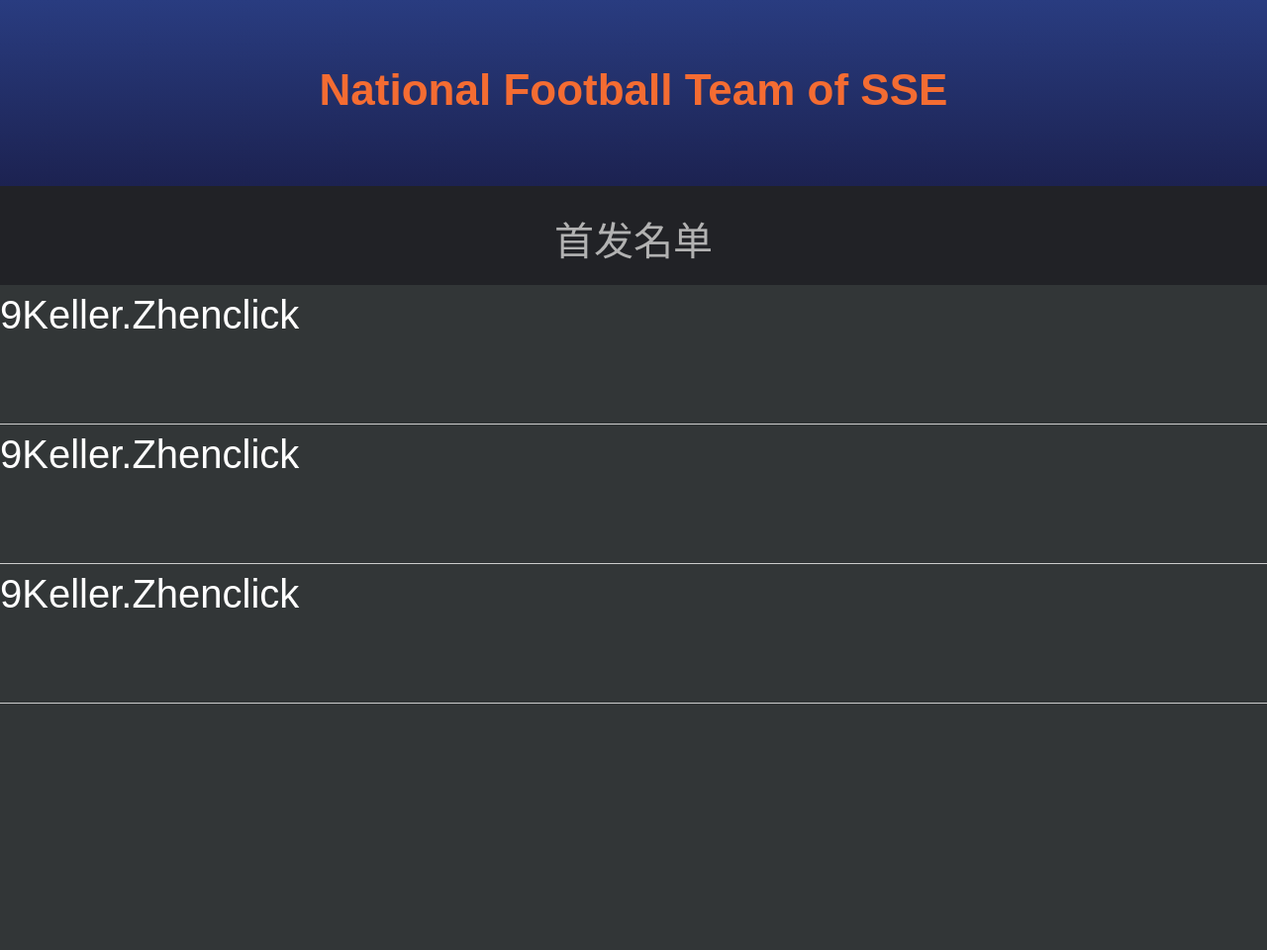
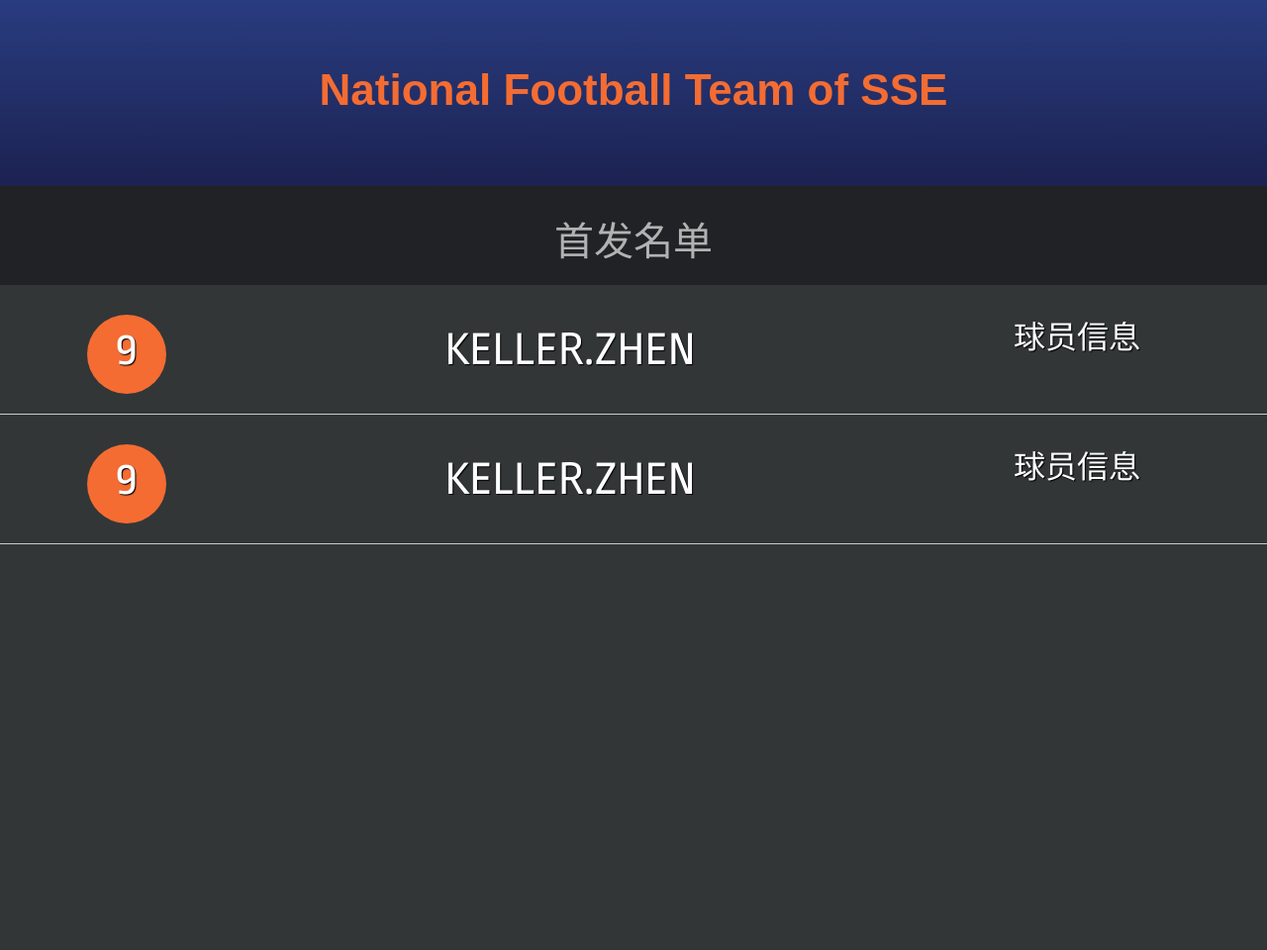
Before and after one commit to kellerzeus/kellerzeus.github.io, a PHP site: page /sse.html in a window 1280 px wide. Shown: the whole page at 99% size. Run offline with PHP 8.4, Linux system fonts and the light colour scheme.

Commit message:
sse6
sse6

```diff
--- /dev/null
+++ b/css/fonts/font.css
@@ -0,0 +1,35 @@
+/*
+ * Web Fonts from fontspring.com
+ *
+ * All OpenType features and all extended glyphs have been removed.
+ * Fully installable fonts can be purchased at http://www.fontspring.com
+ *
+ * The fonts included in this stylesheet are subject to the End User License you purchased
+ * from Fontspring. The fonts are protected under domestic and international trademark and
+ * copyright law. You are prohibited from modifying, reverse engineering, duplicating, or
+ * distributing this font software.
+ *
+ * (c) 2010-2014 Fontspring
+ *
+ *
+ *
+ *
+ * The fonts included are copyrighted by the vendor listed below.
+ *
+ * Vendor:      Lettersoup
+ * License URL: http://www.fontspring.com/fflicense/lettersoup
+ *
+ *
+ */
+
+@font-face {
+    font-family: 'ropa_sans_sc_proregular';
+    src: url('RopaSansSCPro-Regular-webfont.eot');
+    src: url('RopaSansSCPro-Regular-webfont.eot?#iefix') format('embedded-opentype'),
+         url('RopaSansSCPro-Regular-webfont.woff') format('woff'),
+         url('RopaSansSCPro-Regular-webfont.ttf') format('truetype'),
+         url('RopaSansSCPro-Regular-webfont.svg#ropa_sans_sc_proregular') format('svg');
+    font-weight: normal;
+    font-style: normal;
+
+}
--- a/css/sse.css
+++ b/css/sse.css
@@ -6,6 +6,9 @@ body {
 ul {
 	margin:0;
 	padding:0;
+}
+.fontEn_1 {
+	font-family:'ropa_sans_sc_proregular', Arial, sans-serif;
 }
 .content {
 	width:100%;
@@ -35,13 +38,37 @@ ul {
 	cursor:pointer;
 	display:block;
 	width:100%;
-	height:140px;
+	height:100px;
+	padding-top:30px;
+	font-size:48px;
+	text-shadow:1px 1px 1px #000;
 	border-bottom:1px solid #CCC;
 }
 .content .player ul li {
 	display:block;
 	float:left;
 	color:#FFF;
+}
+.number {
+	width:20%;
+	text-align:center;
+}
+.number span {
+	display:block;
+	margin:0 auto;
+	width:80px;
+	height:80px;
+	border-radius:60px;
+	background-color:#f46c32;
+}
+.playername {
+	width:50%;
+	text-align:center;
+}
+.playerinfo {
+	width:30%;
+	text-align:center;
+	font-size:32px;
 }
 .content .info {
 	width:100%;
--- a/sse.html
+++ b/sse.html
@@ -4,6 +4,7 @@
 <meta http-equiv="Content-Type" content="text/html; charset=UTF-8" />
 <title>Untitled Document</title>
 <link rel="stylesheet" type="text/css" href="css/sse.css" />
+<link rel="stylesheet" href="css/fonts/font.css" type="text/css" charset="utf-8" />
 <script src="js/jquery-1.7.2.min.js"></script>
 <script src="js/ssefunction.js"></script>
 </head>
@@ -14,10 +15,10 @@
   <div class="subtitle">首发名单</div>
   <div>
     <div class="player">
-      <ul class="extend">
-        <li>9</li>
-        <li>Keller.Zhen</li>
-        <li>click</li>
+      <ul class="extend fontEn_1">
+        <li class="number"><span>9</span></li>
+        <li class="playername">KELLER.ZHEN</li>
+        <li class="playerinfo">球员信息</li>
       </ul>
     </div>
     <div class="info">information<br />
@@ -25,21 +26,10 @@
   </div>
   <div>
     <div class="player">
-      <ul class="extend">
-        <li>9</li>
-        <li>Keller.Zhen</li>
-        <li>click</li>
-      </ul>
-    </div>
-    <div class="info">information<br />
-      333333</div>
-  </div>
-  <div>
-    <div class="player">
-      <ul class="extend">
-        <li>9</li>
-        <li>Keller.Zhen</li>
-        <li>click</li>
+      <ul class="extend fontEn_1">
+        <li class="number"><span>9</span></li>
+        <li class="playername">KELLER.ZHEN</li>
+        <li class="playerinfo">球员信息</li>
       </ul>
     </div>
     <div class="info">information<br />
```
Also changed, not shown: css/fonts/RopaSansSCPro-Regular-webfont.ttf (added), css/fonts/RopaSansSCPro-Regular-webfont.woff (added), 2 other files.
